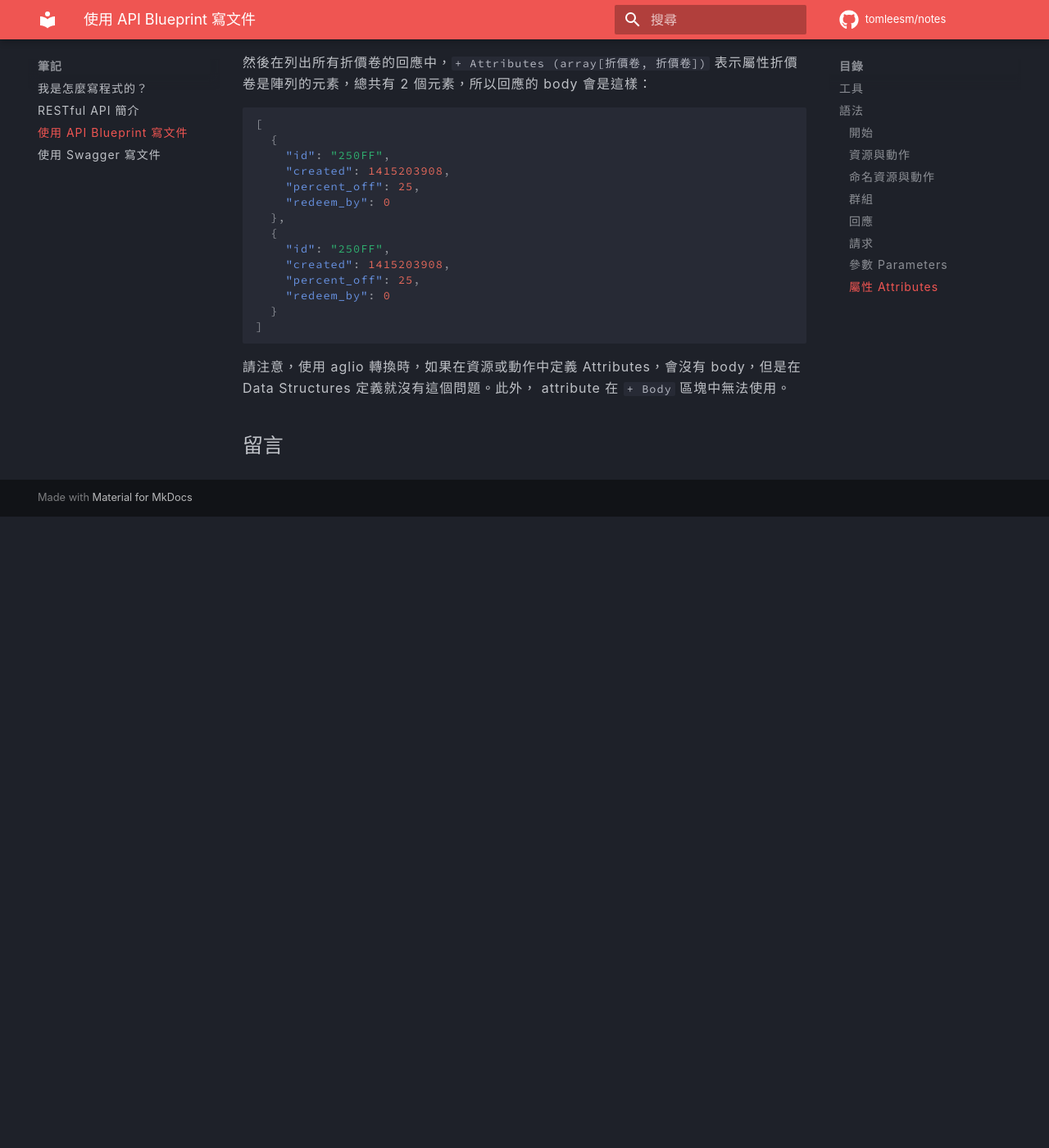
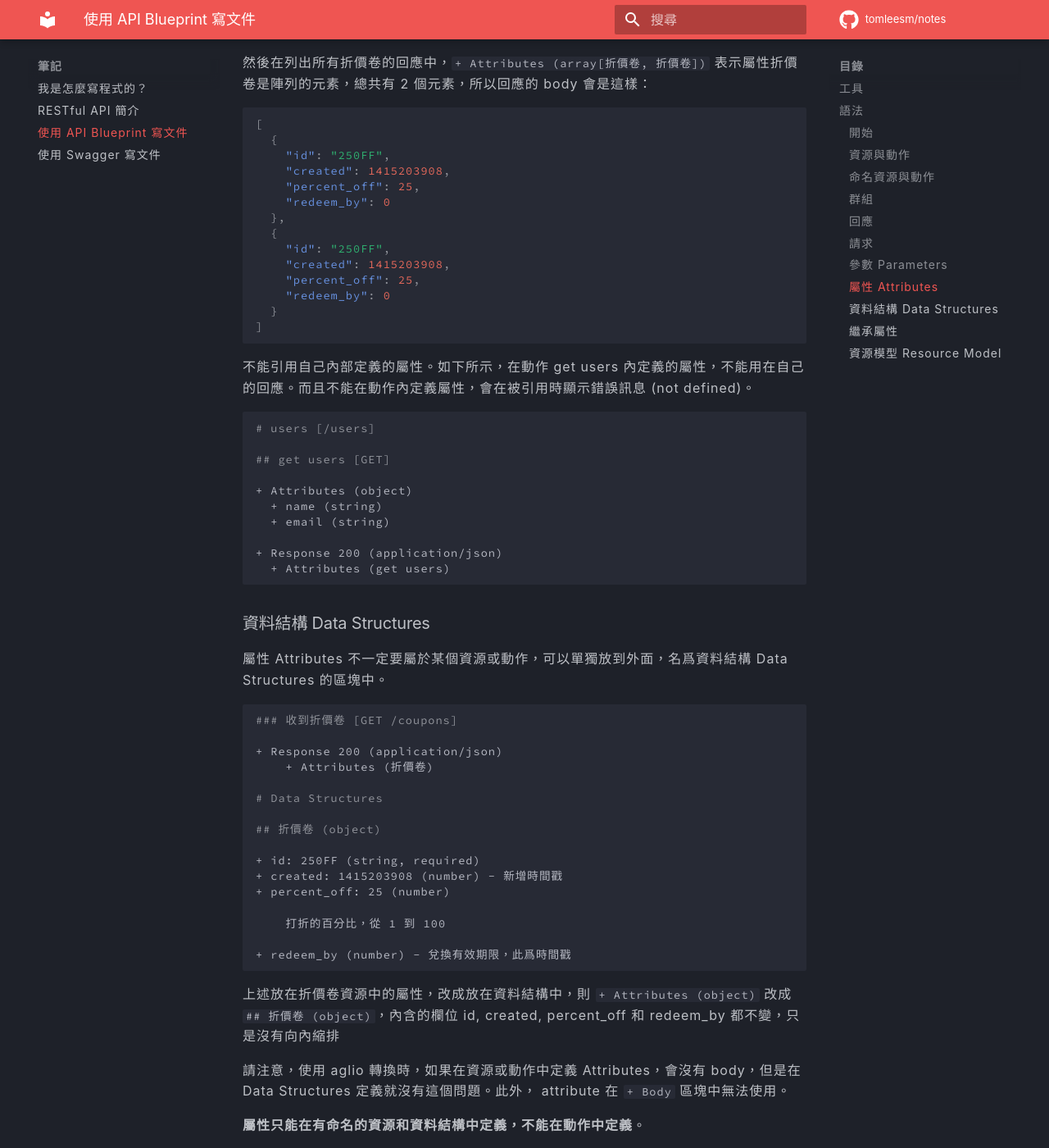
Before and after one commit to tomleesm/notes, an MkDocs documentation site: the page built from docs/api-blueprint.md, in a window 1280 px wide and 1400 px high, scrolled down 6942 px. Shown: the whole window at 82% size. Built offline with MkDocs 1.6.1 and Material for MkDocs 9.7.7, drawn with Linux system fonts in a browser that asks for light colours; comment, search, counter and statistics services are not loaded; before the commit the page ends 7572 px from its top, so only the background shows below that; some of the changed text lies outside the part shown.

Commit message:
API Blueprint Attributes 繼承關係、資料結構

````diff
--- a/docs/api-blueprint.md
+++ b/docs/api-blueprint.md
@@ -309,4 +309,86 @@
 ]
 ```
 
+不能引用自己內部定義的屬性。如下所示，在動作 get users 內定義的屬性，不能用在自己的回應。而且不能在動作內定義屬性，會在被引用時顯示錯誤訊息 (not defined)。
+
+``` markdown
+# users [/users]
+
+## get users [GET]
+
++ Attributes (object)
+  + name (string)
+  + email (string)
+
++ Response 200 (application/json)
+  + Attributes (get users)
+```
+
+### 資料結構 Data Structures
+
+屬性 Attributes 不一定要屬於某個資源或動作，可以單獨放到外面，名爲資料結構 Data Structures 的區塊中。
+
+``` markdown
+### 收到折價卷 [GET /coupons]
+
++ Response 200 (application/json)
+    + Attributes (折價卷)
+
+# Data Structures
+
+## 折價卷 (object)
+
++ id: 250FF (string, required)
++ created: 1415203908 (number) - 新增時間戳
++ percent_off: 25 (number)
+
+    打折的百分比，從 1 到 100
+
++ redeem_by (number) - 兌換有效期限，此爲時間戳
+```
+
+上述放在折價卷資源中的屬性，改成放在資料結構中，則 `+ Attributes (object)` 改成 `## 折價卷 (object)`，內含的欄位 id, created, percent_off 和 redeem_by 都不變，只是沒有向內縮排
+
 請注意，使用 aglio 轉換時，如果在資源或動作中定義 Attributes，會沒有 body，但是在 Data Structures 定義就沒有這個問題。此外， attribute 在 `+ Body` 區塊中無法使用。
+
+**屬性只能在有命名的資源和資料結構中定義，不能在動作中定義**。
+
+### 繼承屬性
+
+屬性之間可以有類似類別的繼承關係，例如定義折價卷屬性基礎的 2 個欄位 percent_off 和 redeem_by，然後在需要時繼承它，再新增 2 個欄位
+
+``` markdown
+### 收到折價卷 [GET /coupons]
+
++ Response 200 (application/json)
+    + Attributes (折價卷)
+
+# Data Structures
+
+## 折價卷基礎 (object)
+
++ percent_off: 25 (number)
+
+    打折的百分比，從 1 到 100
+
++ redeem_by (number) - 兌換有效期限，此爲時間戳
+
+## 折價卷 (折價卷基礎)
+
++ id: 250FF (string, required)
++ created: 1415203908 (number) - 新增時間戳
+```
+
+折價卷基礎先定義 2 個欄位 percent_off 和 redeem_by，然後折價卷屬性在小括號中指定繼承它，再新增 2 個欄位 id 和 created，資源中的屬性也能這樣繼承。
+
+``` json
+{
+  "percent_off": 25,
+  "redeem_by": 0,
+  "id": "250FF",
+  "created": 1415203908
+}
+```
+子屬性折價卷的欄位會加在親屬性折價卷基礎的下方
+
+### 資源模型 Resource Model
````
